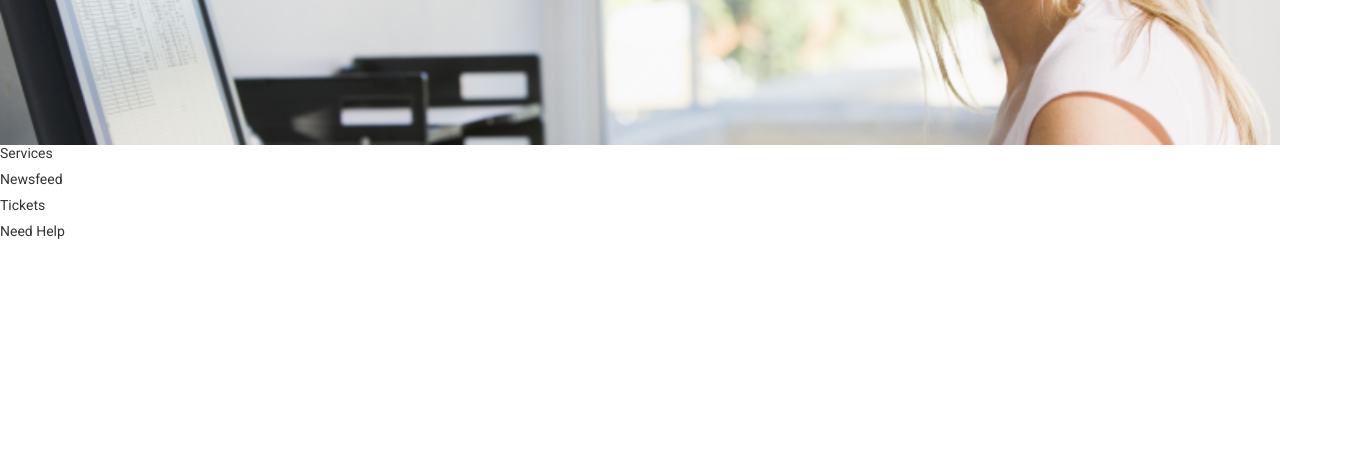
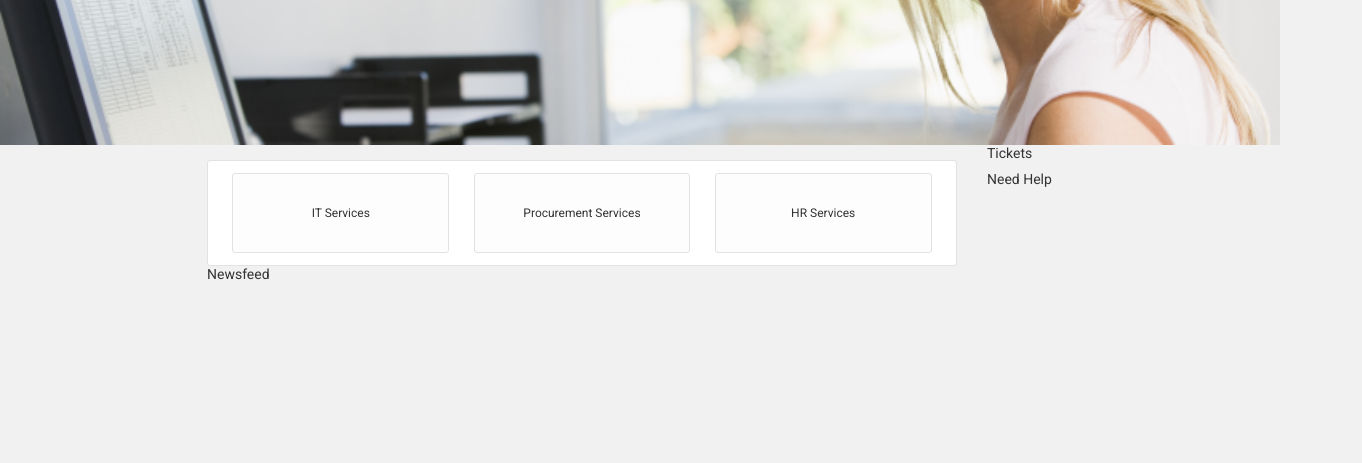
Before and after one commit to Austin-Gray/gbs-portal, a website: page app/index.html in a window 1280 px wide. Shown: the part 337-800 px from the top of the page, 1362 px wide, since content can reach past the window. Drawn offline with nearby package versions, Linux system fonts and the light colour scheme.

Commit message:
Adds services layout

```diff
--- a/app/css/app.css
+++ b/app/css/app.css
@@ -1,6 +1,7 @@
 /* Styles specific to each component are organized in seperate files */
 @import url(navbar.css);
 @import url(search.css);
+@import url(services.css);
 
 /* Google fonts */
 @import url(http://fonts.googleapis.com/css?family=Roboto:400,300,700,500,100);
@@ -8,4 +9,18 @@
 
 body {
   font: 14px "Roboto", sans-serif;
+  background-color: #f1f1f1;
 }
+.content {
+  margin: 0 15%
+}
+.card {
+  border: 1px solid #e2e2e2;
+  border-radius: 3px;
+}
+
+@media only screen and (max-width: 767px) {
+  .content {
+    margin: 0 5px;
+  }
+}
--- /dev/null
+++ b/app/css/services.css
@@ -0,0 +1,16 @@
+.services {
+  display: flex;
+  justify-content: space-between;
+  margin-top: 15px;
+  padding: 12px 0;
+  background-color: #ffffff;
+}
+
+.service-btn {
+  width: 29%;
+  height: 80px;
+  background-color: #fdfdfd;
+  border: 1px solid #e2e2e2;
+  border-radius: 3px;
+  font-size: 12px;
+}
--- a/app/index.html
+++ b/app/index.html
@@ -25,9 +25,17 @@
 <body>
   <navbar></navbar>
   <search></search>
-  <services></services>
-  <newsfeed></newsfeed>
-  <tickets></tickets>
-  <need-help></need-help>
+  <div class="content container">
+    <div class="row">
+      <div class="col-sm-8">
+        <services></services>
+        <newsfeed></newsfeed>
+      </div>
+      <div class="col-sm-4">
+        <tickets></tickets>
+        <need-help></need-help>
+      </div>
+    </div>
+  </div>
 </body>
 </html>
--- a/app/services/services.template.html
+++ b/app/services/services.template.html
@@ -1,3 +1,5 @@
-<div>
-  <p>Services</p>
+<div class="services card container-fluid">
+  <button class="service-btn">IT Services</button>
+  <button class="service-btn">Procurement Services</button>
+  <button class="service-btn">HR Services</button>
 </div>
```
